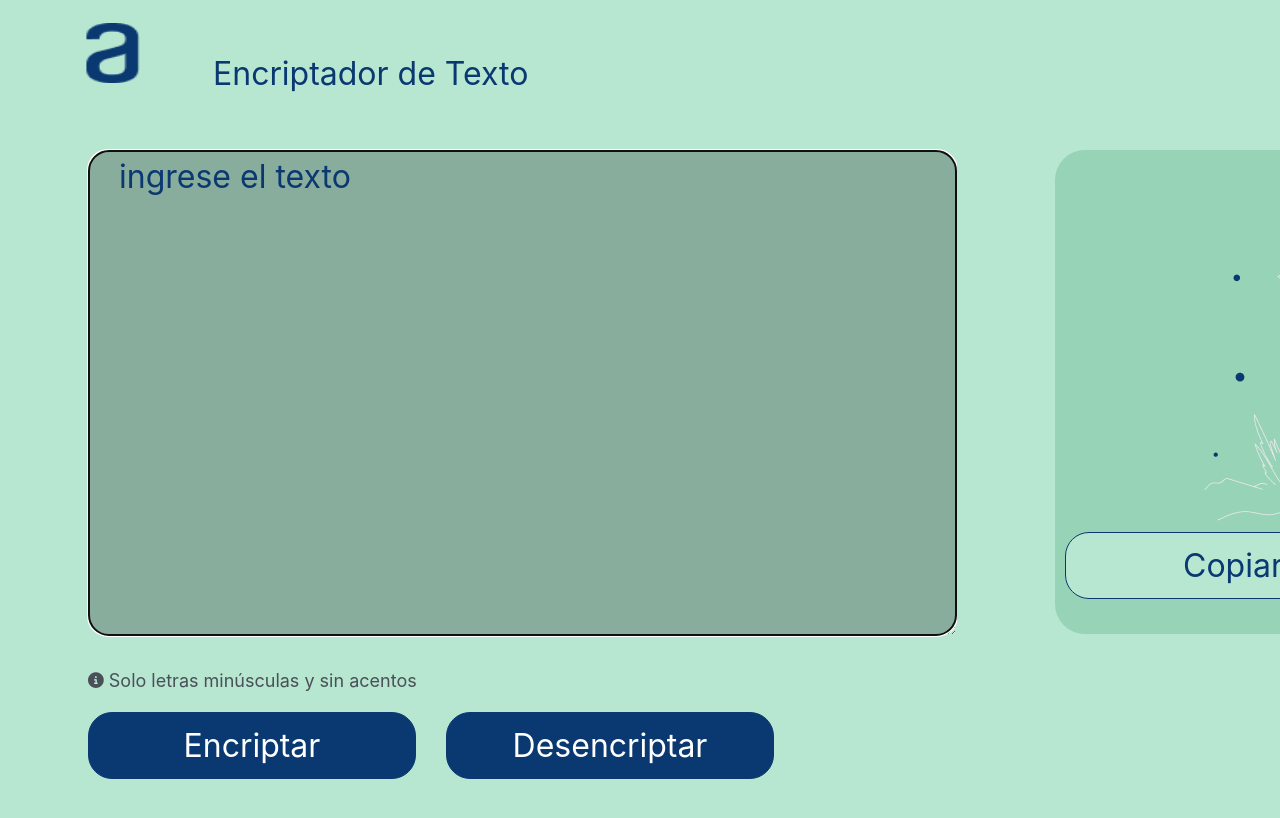
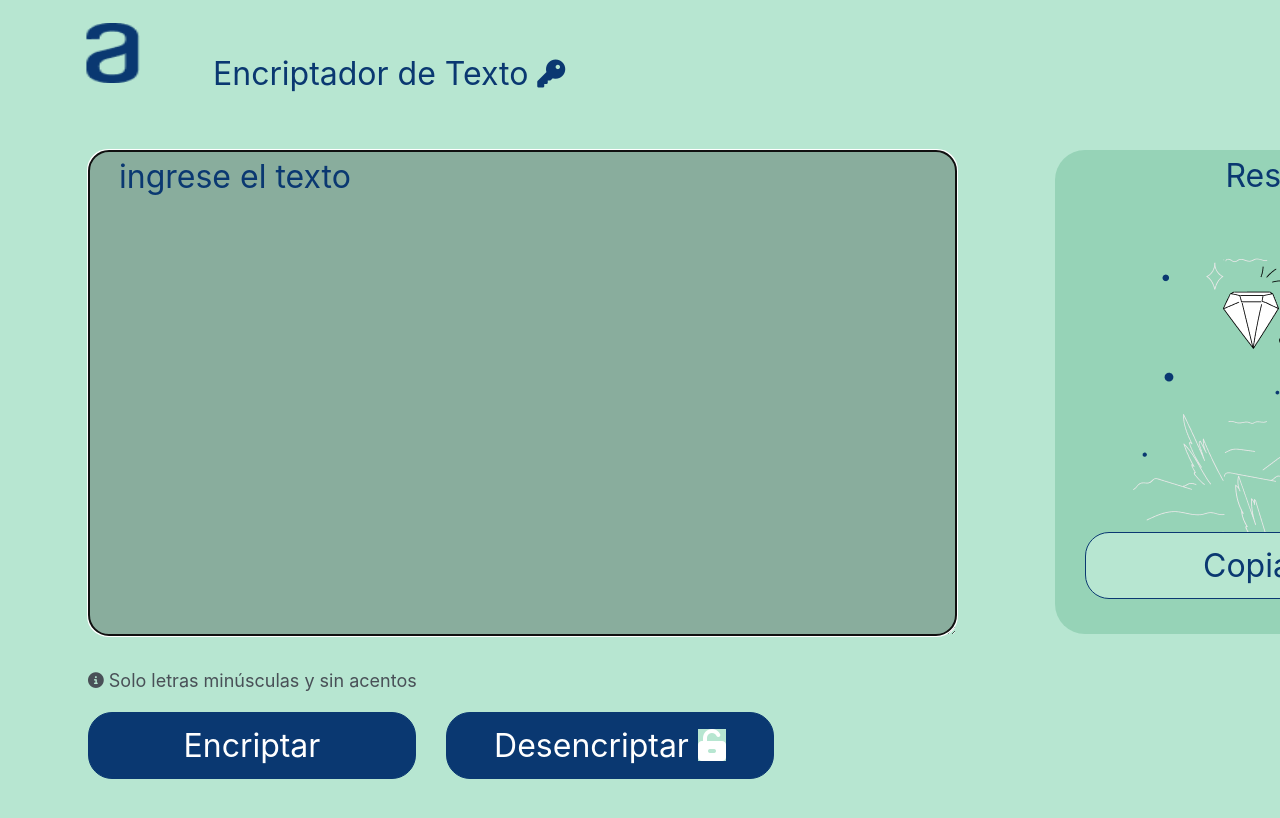
Before and after one commit to edyvaca79/Encriptador, a plain HTML site: page index.html in a window 1280 px wide. Shown: the top 818 px of the page. Drawn offline with Linux system fonts and the light colour scheme.

Commit message:
cambios iconos

```diff
--- a/index.html
+++ b/index.html
@@ -12,7 +12,7 @@
 <body>
     <header class="encabezado">
         <img class="logo" src="https://raw.githubusercontent.com/edyvaca79/Encriptador/main/imagenes/Logo.png" alt="logo" >
-        <p class="h5">Encriptador de Texto</p>
+        <p class="h5">Encriptador de Texto <i class="fa-solid fa-key fa-fade fa-sm"></i></p>
     </header>
     <main>
         <div>
@@ -22,17 +22,17 @@
             </div>
             <div class="botones">
                 <button class="btn-encriptar" onclick="btnEncriptar()">Encriptar</button>
-                <button class="btn-desencriptar" onclick="btnDesencriptar()">Desencriptar</button>
+                <button class="btn-desencriptar" onclick="btnDesencriptar()">Desencriptar <i class="fa-solid fa-unlock-keyhole"></i></button>
             </div>
         </div>
         <div>
-            <textarea class="mensaje" cols="30" rows="10" placeholder="Resultado"></textarea>
+            <textarea class="mensaje" cols="23" rows="10" placeholder="Resultado"></textarea>
             <div>
                 <button class="btn-copiar" onclick="copiarAlPortapapeles()" >Copiar</button>
             </div>
         </div>
  <!-- Llamado al script -->
-        <script src="/script.js"></script>
+        <script src="script.js"></script>
     </main>
 </body>
 </html>
--- a/style.css
+++ b/style.css
@@ -95,7 +95,7 @@ main{
     height: 67px;
     margin-left: 108px;
     margin-top: 402px;
-    position: relative;
+    position:absolute;
     width: 336px;
 }
 .btn-copiar:hover{
@@ -107,3 +107,12 @@ main{
     color: #495057;
     font-size: 18px;
 }
+@keyframes moverBoton {
+    0% { transform: translateX(0px); }
+    50% { transform: translateX(20px); }
+    100% { transform: translateX(0px); }
+  }
+
+  .btn-copiar {
+    animation: moverBoton 2s infinite;
+  }
```
